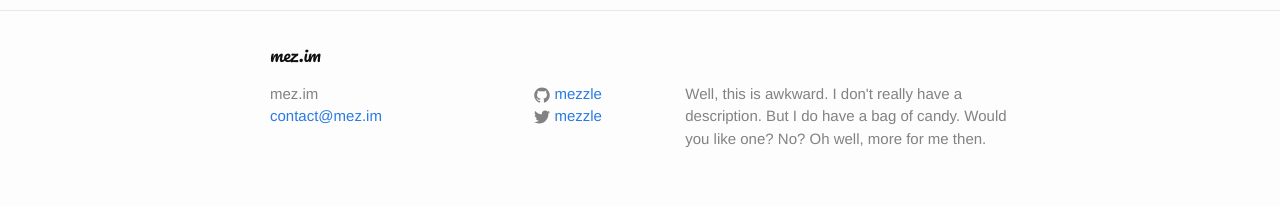
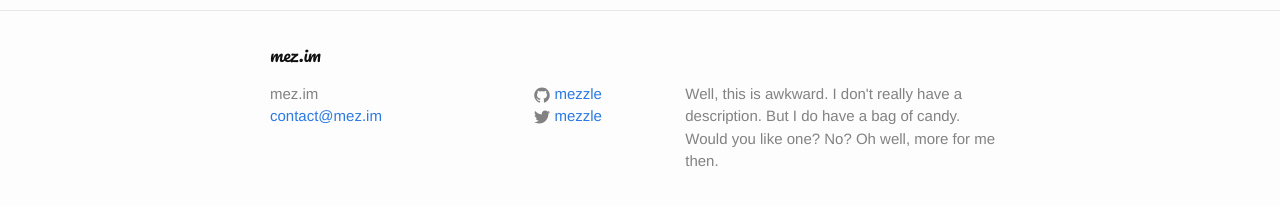
Before and after one commit to Mezzle/mez.im, a Jekyll site: the page built from index.html, in a window 1280 px wide. Shown: the part 371-577 px from the top of the page. Built offline with Jekyll 4.4.1, drawn with Linux system fonts in a browser that asks for light colours.

Commit message:
Add a <br>

```diff
--- a/_config.yml
+++ b/_config.yml
@@ -3,7 +3,7 @@ title: mez.im
 email: contact@mez.im
 description: >
   Well, this is awkward.  I don't really have a description.
-  But I do have a bag of candy.  Would you like one?  No?
+  But I do have a bag of candy.<br />Would you like one?  No?
   Oh well, more for me then.
 baseurl: "" # the subpath of your site, e.g. /blog/
 url: "http://mez.im" # the base hostname & protocol for your site
```
